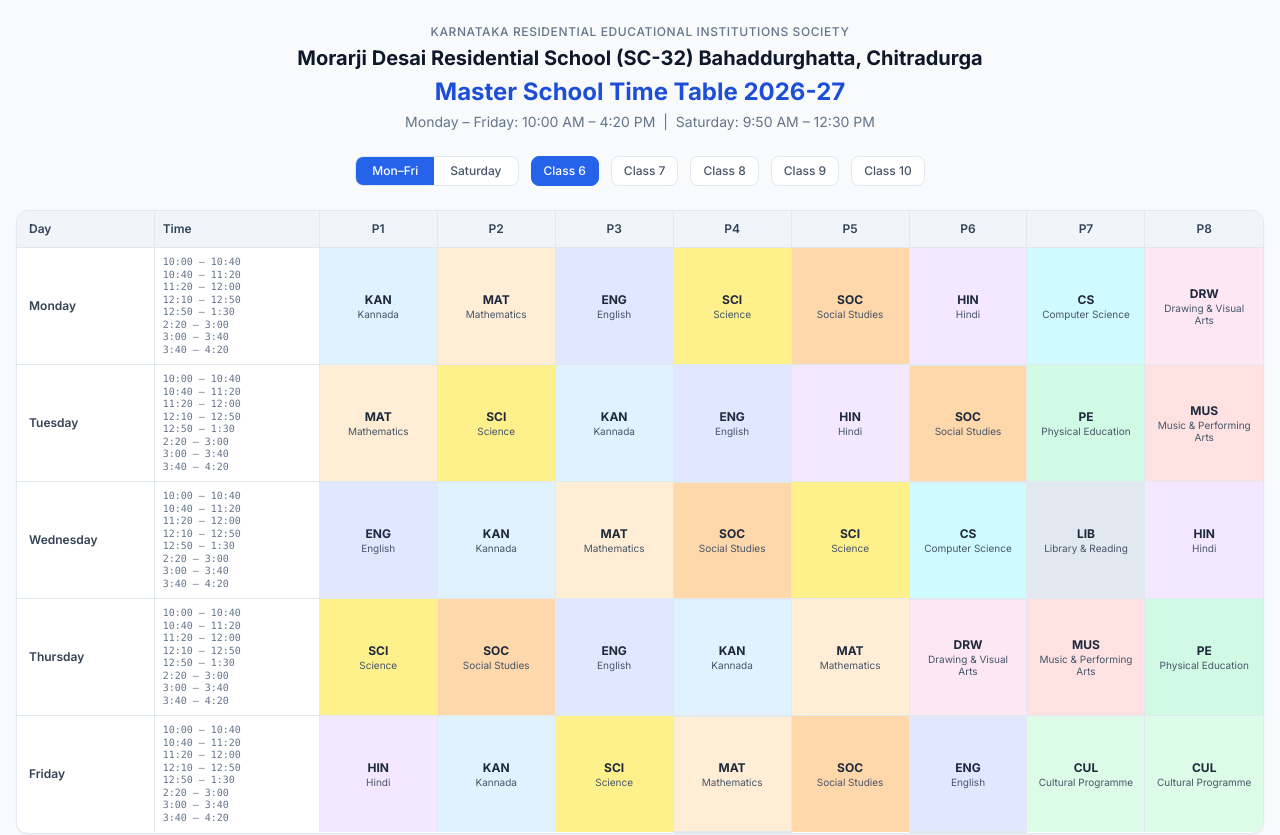
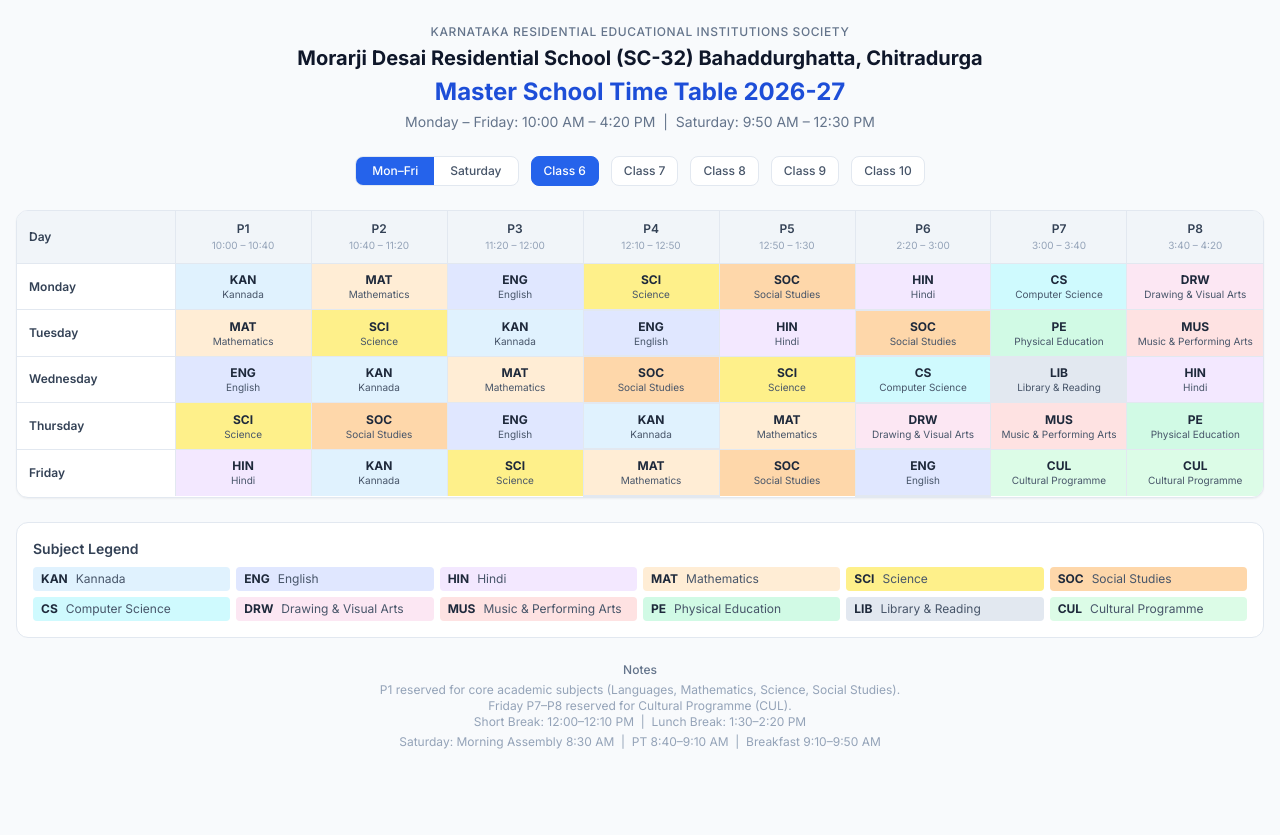
Before and after one commit to hoy-sala/pragati, a SvelteKit app in the folder frontend/: page /timetable in a window 1280 px wide. Shown: the top 835 px of the page. After the commit the page ends 800 px from the top, so only its background shows below. Built offline with nearby package versions, Linux system fonts and the light colour scheme; a web font is replaced by a local one.

Commit message:
Timetable: show timing under period headers, remove separate time column

```diff
--- a/frontend/src/routes/timetable/+page.svelte
+++ b/frontend/src/routes/timetable/+page.svelte
@@ -44,9 +44,11 @@
 				<thead>
 					<tr class="bg-slate-100">
 						<th class="sticky left-0 bg-slate-100 z-10 px-3 py-2.5 text-left font-semibold text-slate-700 border-r border-slate-200 w-20">Day</th>
-						<th class="sticky left-20 bg-slate-100 z-10 px-2 py-2.5 text-left font-semibold text-slate-700 border-r border-slate-200 w-28">Time</th>
-						{#each times as _, pi}
-							<th class="px-2 py-2.5 text-center font-semibold text-slate-700 border-r border-slate-200 last:border-r-0 w-20">P{pi + 1}</th>
+						{#each times as t, pi}
+							<th class="px-2 py-2.5 text-center font-semibold text-slate-700 border-r border-slate-200 last:border-r-0 w-20">
+								<div>P{pi + 1}</div>
+								<div class="text-[10px] font-normal text-slate-400">{t}</div>
+							</th>
 						{/each}
 					</tr>
 				</thead>
@@ -55,11 +57,6 @@
 						{@const day = schedule.days[di]}
 						<tr class="border-t border-slate-200">
 							<td class="sticky left-0 bg-white z-10 px-3 py-2 font-semibold text-slate-700 border-r border-slate-200">{DAY_LABELS[di]}</td>
-							<td class="sticky left-20 bg-white z-10 px-2 py-2 text-slate-500 border-r border-slate-200 font-mono text-[10px] leading-tight">
-								{#each times as t, pi}
-									{times[pi]}<br>
-								{/each}
-							</td>
 							{#each day.periods.slice(0, times.length) as cell, pi}
 								{@const info = SUBJECT_INFO[cell.code]}
 								<td class="px-2 py-2 text-center border-r border-slate-200 last:border-r-0 {pi === 3 && showWeekday ? 'border-b-2 border-amber-300' : ''} {pi === 5 && showWeekday ? 'border-b-2 border-amber-300' : ''}"
```
